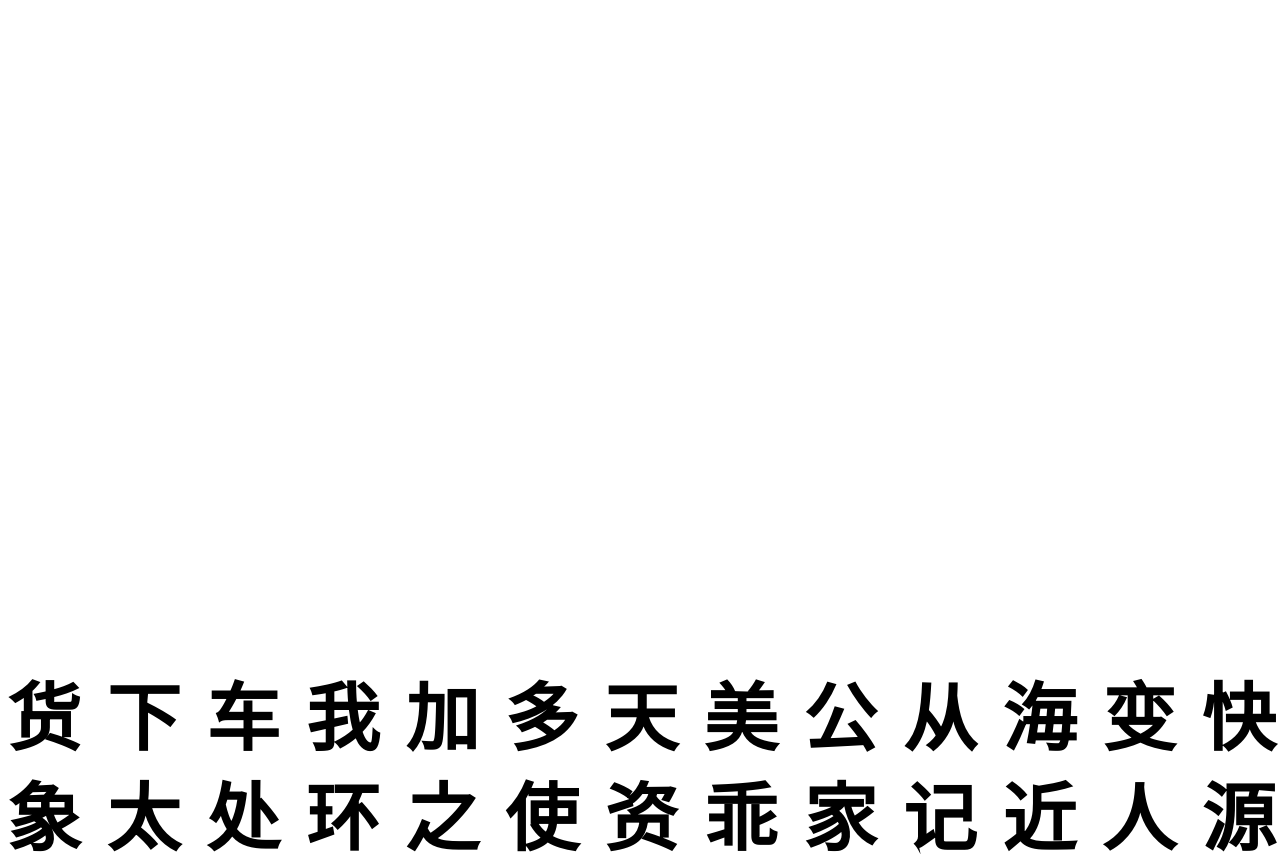
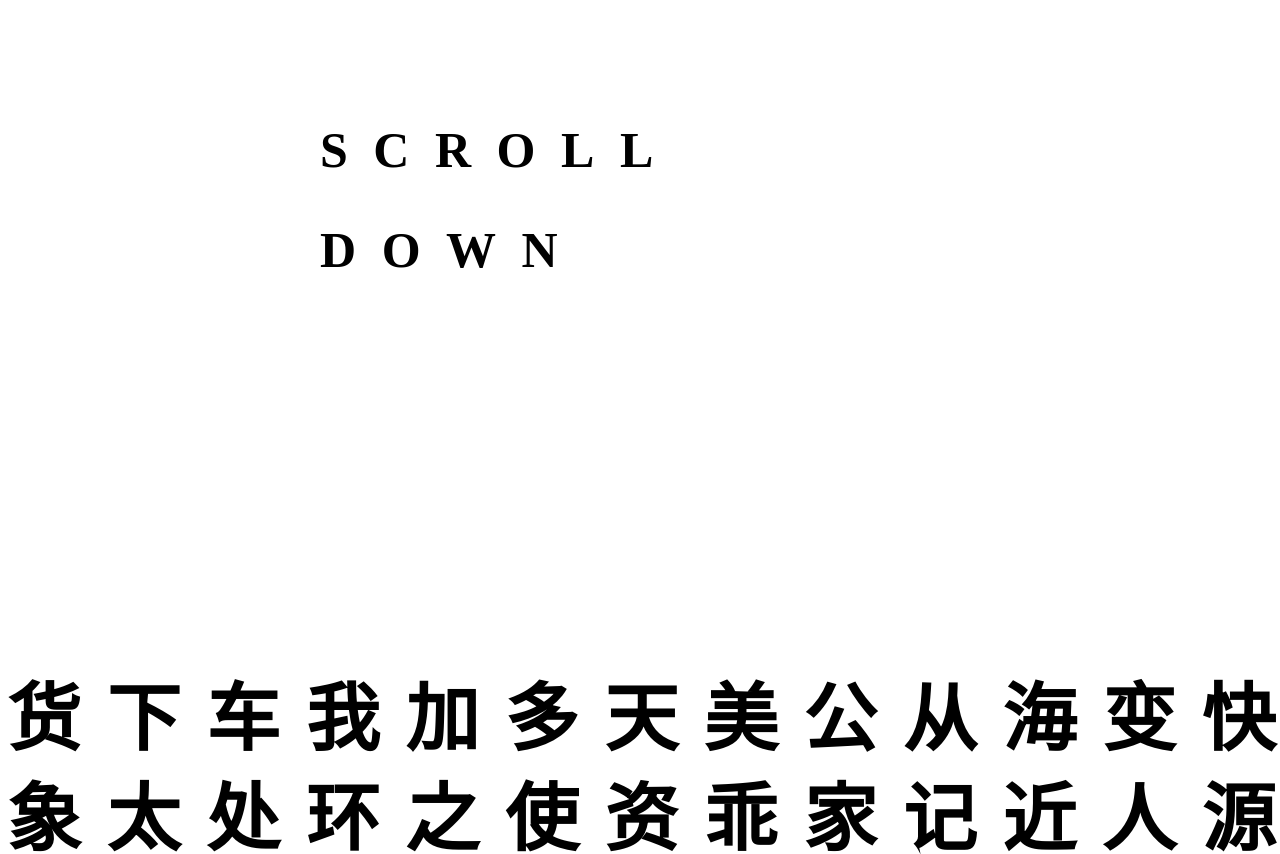
Before and after one commit to ClementLiu/WuHe, a plain HTML site: page index.html in a window 1280 px wide. Shown: the top 854 px of the page. Drawn offline with Linux system fonts and the light colour scheme.

Commit message:
Add Title
Add Title and center it

```diff
--- a/index.html
+++ b/index.html
@@ -27,7 +27,9 @@
 </head>
 
 <body>
-    <div title="firstImage" id="firstImg"></div>
+    <div title="firstImage" id="firstImg">
+        SCROLL DOWN
+    </div>
     <script>
     // init controller
     var controller = new ScrollMagic.Controller();
--- a/main.css
+++ b/main.css
@@ -11,9 +11,19 @@ body {
 
 #firstImg {
     position: absolute;
-    top: 0px;
-    width: 100%;
-    height: 400px;
+    margin: auto;
+    margin-top: 100px;
+    width:50%;
+    font-family: Source Han Serif SC;
+    font-weight: bold;
+    font-size: 50px;
+    line-height: 100px;
+    letter-spacing: 25.53px;
+    overflow: auto;
+    top: 0;
+    left: 0;
+    bottom: 0;
+    right: 0;
 }
 
 .blackColor {
```
